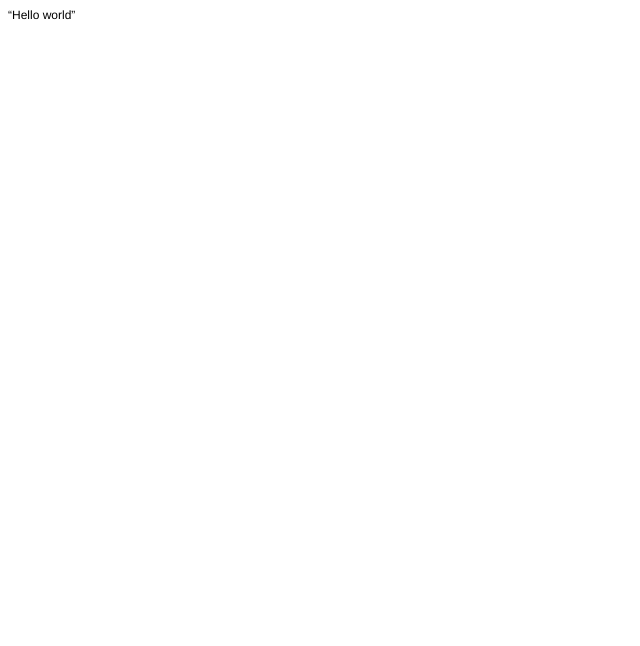
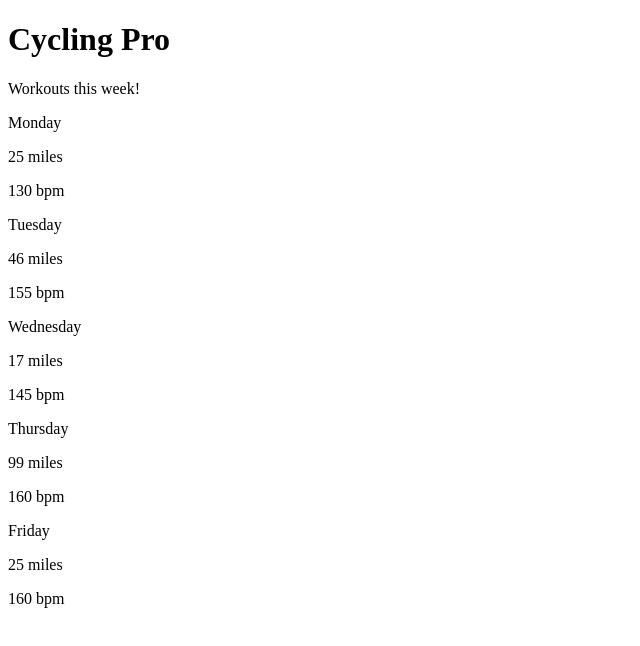
Before and after one commit to jhoglen1/capstone3, a website: page public/index.html in a window 1280 px wide. Shown: the whole page, without its empty margins (0-640 px from the left). Drawn offline with nearby package versions, Linux system fonts and the light colour scheme.

Commit message:
client api

```diff
--- /dev/null
+++ b/public/app.js
@@ -0,0 +1,63 @@
+
+const workout= {
+	"cyclingWorkout": [
+        {
+            "id": "1111111",
+            "day": "Monday",
+            "miles": "25 miles",
+            "hr": "130 bpm",
+
+        },
+        {
+            "id": "2222222",
+            "day": "Tuesday",
+            "miles": "46 miles",
+            "hr": "155 bpm",
+
+        },
+        {
+            "id": "333333",
+            "day": "Wednesday",
+            "miles": "17 miles",
+            "hr": "145 bpm",
+
+        },
+        {
+            "id": "4444444",
+            "day": "Thursday",
+            "miles": "99 miles",
+            "hr": "160 bpm",
+
+        },
+        {
+            "id": "55555555",
+            "day": "Friday",
+            "miles": "25 miles",
+            "hr": "160 bpm",
+        }
+
+    ]
+};
+
+
+function getRecentCyclingWorkout(callbackFn) {
+	setTimeout(function(){ callbackFn(workout)}, 1);
+}
+
+function displayCyclingworkout(data) {
+    for (index in data.cyclingWorkout) {
+	   $('body').append(
+        '<p>' + data.cyclingWorkout[index].day +'</p>',
+        '<p>' + data.cyclingWorkout[index].miles +'</p>',
+        '<p>' + data.cyclingWorkout[index].hr+'</p>');
+    }
+}
+
+
+function getAndDisplayCyclingWorkout() {
+	getRecentCyclingWorkout(displayCyclingworkout);
+}
+
+$(function() {
+    getAndDisplayCyclingWorkout();
+})
--- a/public/index.html
+++ b/public/index.html
@@ -1,16 +1,14 @@
-<!DOCTYPE html PUBLIC "-//W3C//DTD HTML 4.01//EN" "http://www.w3.org/TR/html4/strict.dtd">
+<!DOCTYPE html>
 <html>
 <head>
-  <meta http-equiv="Content-Type" content="text/html; charset=utf-8">
-  <meta http-equiv="Content-Style-Type" content="text/css">
-  <title></title>
-  <meta name="Generator" content="Cocoa HTML Writer">
-  <meta name="CocoaVersion" content="1671.2">
-  <style type="text/css">
-    p.p1 {margin: 0.0px 0.0px 0.0px 0.0px; font: 12.0px Helvetica}
-  </style>
+	<title>Workout week</title>
+	<meta charset="utf-8">
 </head>
 <body>
-<p class="p1">“Hello world”</p>
+	<h1>Cycling Pro</h1>
+	<p>Workouts this week!</p>
+
+	<script src="https://cdnjs.cloudflare.com/ajax/libs/jquery/3.1.0/jquery.min.js"></script>
+	<script type="text/javascript" src="app.js"></script>
 </body>
 </html>
```
